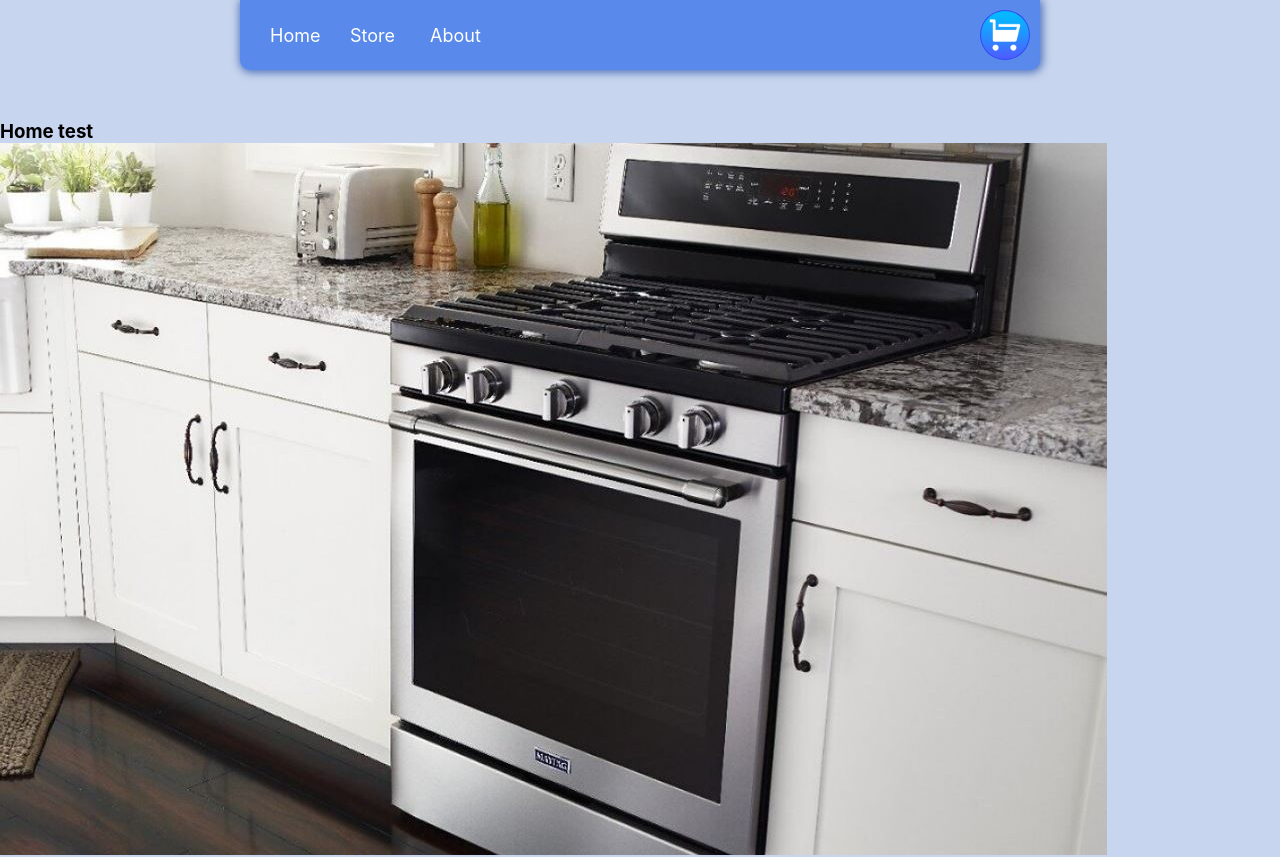
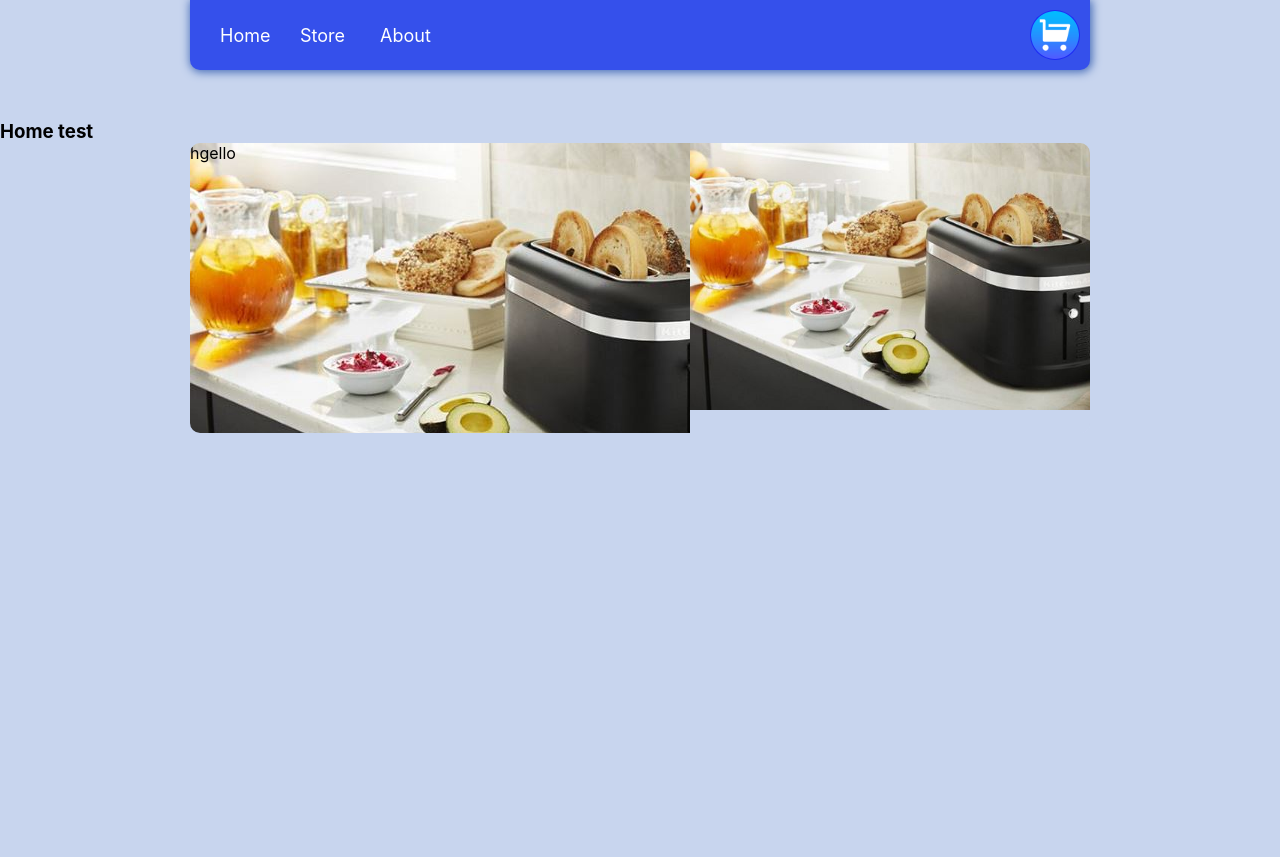
Before and after one commit to RamonMaximiliano/kyle-shopping-cart, a React (Create React App) app: page /#/ in a window 1280 px wide. Shown: the top 857 px of the page. After the commit the page ends 800 px from the top, so only its background shows below. Built offline with nearby package versions, Linux system fonts and the light colour scheme.

Commit message:
imageslider

```diff
--- a/src/components/NavBar/styles.css
+++ b/src/components/NavBar/styles.css
@@ -3,8 +3,8 @@
     flex-wrap: wrap;
     justify-content: space-between;
     min-height: 40px;
-    max-width: 800px;
-    background-color: #5889eb;
+    max-width: 900px;
+    background-color: #3550eb;
     align-items: center;
     box-shadow: 1px 1px 10px 1px #4168b6;
     margin: auto;
@@ -14,7 +14,7 @@
 }
 
 .cart-button {
-    background-color: #5889eb;
+    background-color: #3550eb;
     width: 50px;
     height: 50px;
     background-size:cover;
@@ -34,7 +34,7 @@
 
 
 .nav-items{
-    background-color: #5889eb;
+    background-color: #3550eb;
     display: flex;
     flex-wrap: wrap;
     justify-content: space-between;
@@ -44,14 +44,14 @@
 }
 
 .nav-items p {
-    background-color: #5889eb;
+    background-color: #3550eb;
     width: 80px;
     text-decoration: none;
 }
 
 .nav-items-link {
     text-decoration: none;
-    background-color: #5889eb;
+    background-color: #3550eb;
     color: white;
     font-size: 18px;
 }
--- a/src/pages/About/styles.css
+++ b/src/pages/About/styles.css
@@ -13,7 +13,7 @@
     text-decoration: none;
     margin-bottom: 20px;
     width:150px;
-    background-color: #091fec;
+    background-color: #320889;
     height: 40px;
     color:white;
     align-items: center;
@@ -23,5 +23,5 @@
 }
 
 .about-item:hover{
-    background-color: #2337f0;
+    background-color: #532ca1;
 }
--- a/src/pages/Home/Home.tsx
+++ b/src/pages/Home/Home.tsx
@@ -1,20 +1,27 @@
+import './styles.css'
 
 export function Home() {
     return (
+        <>
             <div>
                 <h3>Home test</h3>
-
+            </div>
+            <div className="slide-area">
+                <div className="slide-images">
+                    <div>
+                        <div className="torradeira">hgello</div>
+                    </div>
+                    <div>
+                        <img src='./images/torradeira.JPG'></img>
+                    </div>
+                    <div>
+                        <img src='./images/micro.JPG'></img>
+                    </div>
                     <div>
                         <img src='./images/fogão.JPG'></img>
                     </div>
                      <div>
                         <img src='./images/liquidificador.JPG'></img>
-        </div>
-        <div>
-            <img src='./images/micro.JPG'></img>
-        </div>
-        <div>
-            <img src='./images/torradeira.JPG'></img>
                     </div>
                     <div>
                         <img src='./images/geladeira.JPG'></img>
@@ -34,12 +41,30 @@ export function Home() {
                     <div>
                         <img src='./images/tv.JPG'></img>
                     </div>
+                </div>
 
+                <div className="radios">
+                    <input type="radio"></input>
+                    <input type="radio"></input>
+                    <input type="radio"></input>
+                    <input type="radio"></input>
+                    <input type="radio"></input>
+                    <input type="radio"></input>
+                    <input type="radio"></input>
+                    <input type="radio"></input>
+                    <input type="radio"></input>
+                </div>
 
-
-
-
+                <div className="buttons">
+                    <div>
+                        <button>Forward</button>
                     </div>
+                    <div>
+                        <button>Back</button>
+                    </div>
+                </div>
+            </div>
+        </>
     )
 }
 
--- /dev/null
+++ b/src/pages/Home/styles.css
@@ -0,0 +1,29 @@
+*{
+    padding:0;
+    margin:0;
+    box-sizing: border-box;
+}
+
+.slide-area{
+    max-width:900px;
+    height:290px;
+    overflow:hidden;
+    margin:auto;
+    border-radius:10px;
+}
+
+.slide-images{
+    display:flex;
+    width:5000px;
+}
+.slide-images img{
+    width:100%;
+    max-height:100%;
+}
+
+
+.torradeira{
+    width:500px;
+    height:100%;
+    background-image: url("/public/images/torradeira.JPG");
+}
--- a/src/pages/Store/styles.css
+++ b/src/pages/Store/styles.css
@@ -1,7 +1,7 @@
 .store-div{
     display:flex;
     flex-wrap: wrap;
-    max-width:980px;
+    max-width:960px;
     margin:auto;
     align-items: center;
     text-align: center;
```
Lines whose indentation alone changed are shown as unchanged.
